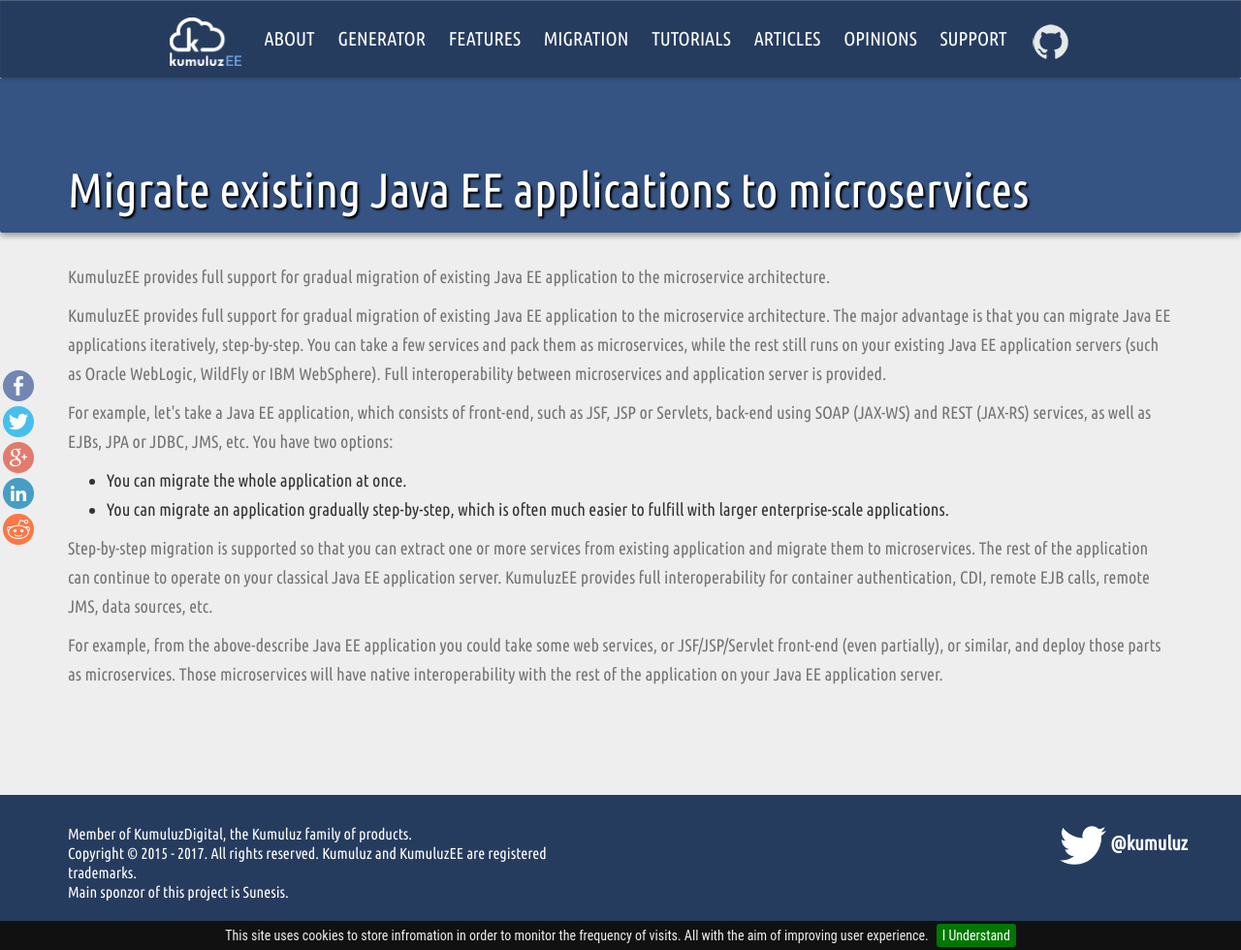
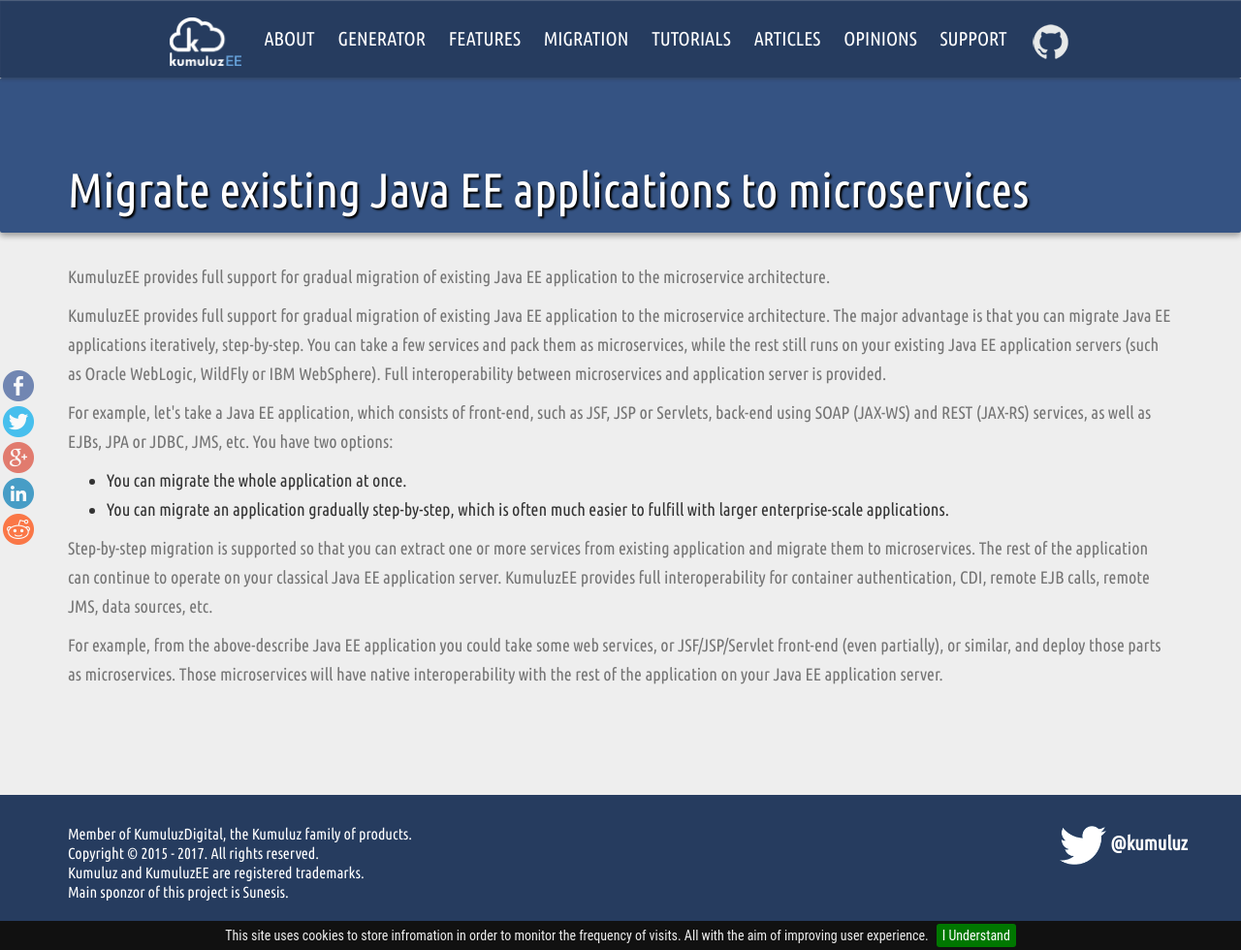
Before and after one commit to kumuluz/ee.kumuluz.com, a Jekyll site: the page built from migration/index.html, in a window 1280 px wide and 980 px high. Shown: the whole window at 97% size. Built offline with Jekyll 4.4.1, drawn with Linux system fonts in a browser that asks for light colours; nearby versions of some CDN libraries; comment, search, counter and statistics services are not loaded.

Commit message:
Update footer.html

```diff
--- a/_includes/footer.html
+++ b/_includes/footer.html
@@ -3,7 +3,7 @@
     <div class="row credits">
       <div class="copyright col-sm-6">
         Member of KumuluzDigital, the <a style='color:white;' href='http://kumuluz.com'>Kumuluz</a> family of products.<br/>
-        Copyright © 2015 - 2017. All rights reserved. <a style='color:white;' href='http://www.kumuluz.com'>Kumuluz</a> and KumuluzEE are registered trademarks. <br />
+        Copyright © 2015 - 2017. All rights reserved.<br /><a style='color:white;' href='http://www.kumuluz.com'>Kumuluz</a> and KumuluzEE are registered trademarks. <br />
         Main sponzor of this project is <a style='color:white;' href='http://sunesis.si'>Sunesis</a>.
       </div>
       <div class="social col-sm-6">
```
